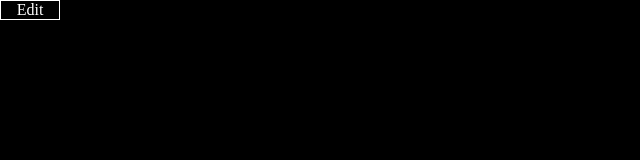
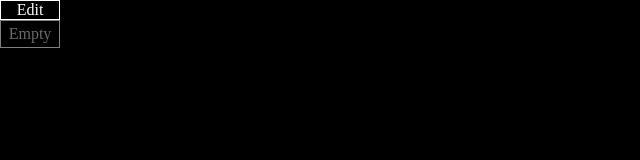
Before and after one commit to allape/RPG-Maker-MV-Cheat-Menu-Plugin, a Svelte app: page / in a window 1280 px wide. Shown: the top 160 px of the page, without its empty margins (0-640 px from the left). Built offline with nearby package versions, Linux system fonts and the light colour scheme.

Commit message:
refactor: refine

```diff
--- a/package.json
+++ b/package.json
@@ -1,7 +1,7 @@
 {
   "name": "rpg-maker-mv-cheat-menu-plugin",
   "private": true,
-  "version": "0.21.0",
+  "version": "0.22.0",
   "type": "module",
   "scripts": {
     "dev": "vite",
--- a/src/Menu.svelte
+++ b/src/Menu.svelte
@@ -1,6 +1,7 @@
 <script lang="ts">
 	import type { IPreset, ITrigger } from './app';
 	import Button from './lib/ui/Button.svelte';
+	import Empty from './lib/ui/Empty.svelte';
 
 	interface Props {
 		selectedPreset: IPreset | undefined;
@@ -51,6 +52,12 @@
           opacity: 1;
         }
       }
+
+      .empty {
+        border: 1px solid white;
+        user-select: none;
+        opacity: 0.5;
+      }
     }
   }
 </style>
@@ -68,6 +75,10 @@
 					<span contenteditable="false" bind:innerHTML={trigger.name}></span>
 				</div>
 			{/each}
+		{:else}
+			<div class="empty">
+				<Empty />
+			</div>
 		{/if}
 	</div>
 </div>
```
Also changed, not shown: 2 other files (tests, documents, lock files or other folders).
